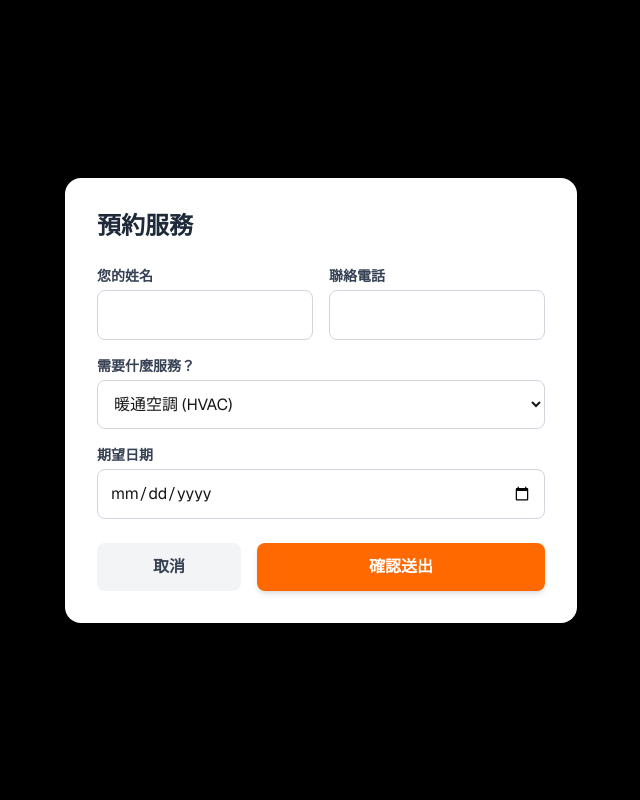
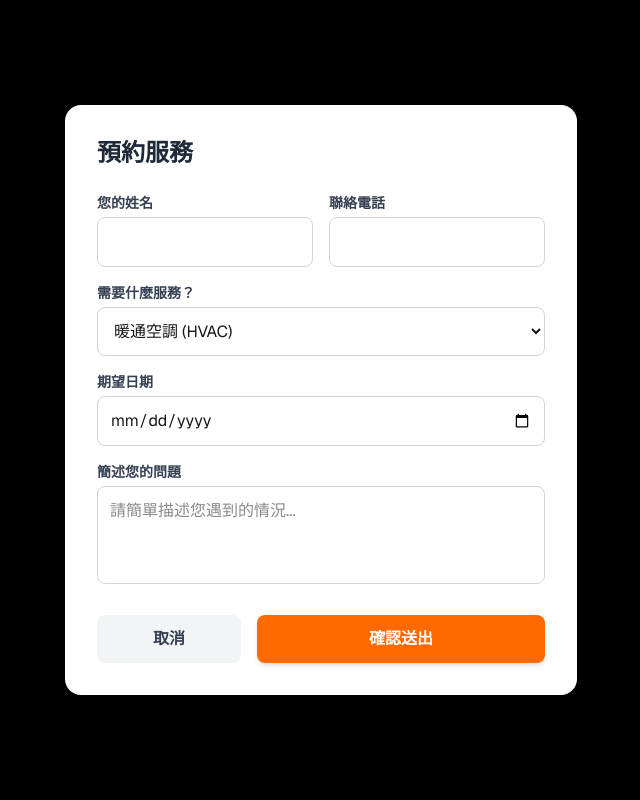
Before and after one commit to aixelis/aixelis-next-study, a Next.js app: page / in a window 1280 px wide. Both pictures are taken after a click on the button "立即預約". Shown: the top 800 px of the page, without its empty margins (319-959 px from the left). Built offline with nearby package versions, Linux system fonts and the light colour scheme.

Commit message:
加简述问题

```diff
--- a/app/page.tsx
+++ b/app/page.tsx
@@ -32,6 +32,9 @@ const translations = {
     serviceLabel: '需要什麼服務？',
     serviceOptions: ['暖通空調 (HVAC)', '電力維修', '管道工程', '其他綜合服務'],
     dateLabel: '期望日期',
+    // --- 新增的欄位翻譯 ---
+    descLabel: '簡述您的問題',
+    descPlaceholder: '請簡單描述您遇到的情況...',
     cancelBtn: '取消',
     submitBtn: '確認送出',
     bookSuccess: '✅ 預約已送出！我們將盡快與您聯絡。'
@@ -64,6 +67,9 @@ const translations = {
     serviceLabel: 'Service Needed?',
     serviceOptions: ['HVAC', 'Electrical', 'Plumbing', 'Other'],
     dateLabel: 'Preferred Date',
+    // --- 新增的欄位翻譯 ---
+    descLabel: 'Brief Description',
+    descPlaceholder: 'Please briefly describe your issue...',
     cancelBtn: 'Cancel',
     submitBtn: 'Submit Request',
     bookSuccess: '✅ Request submitted! We will contact you soon.'
@@ -182,7 +188,7 @@ export default function Home() {
         {t.footer}
       </footer>
 
-      {/* 5. 预约表单弹窗 (Modal) */}
+      {/* 5. 預約表單彈窗 (Modal) */}
       {showModal && (
         <div className="fixed inset-0 bg-black bg-opacity-60 flex justify-center items-center z-50 px-4 backdrop-blur-sm">
           <div className="bg-white p-8 rounded-2xl shadow-2xl w-full max-w-lg transform transition-all relative">
@@ -215,6 +221,16 @@ export default function Home() {
                   <input type="date" required className="w-full p-3 border border-gray-300 rounded-lg focus:ring-2 focus:ring-blue-500 focus:outline-none" />
                 </div>
 
+                {/* 這是新增加的留言框 (Textarea) */}
+                <div>
+                  <label className="block text-sm font-bold text-gray-700 mb-1">{t.descLabel}</label>
+                  <textarea
+                    rows={3}
+                    className="w-full p-3 border border-gray-300 rounded-lg focus:ring-2 focus:ring-blue-500 focus:outline-none resize-none"
+                    placeholder={t.descPlaceholder}
+                  ></textarea>
+                </div>
+
                 <div className="flex gap-4 mt-6">
                   <button type="button" onClick={() => setShowModal(false)} className="w-1/3 bg-gray-100 text-gray-700 font-bold py-3 rounded-lg hover:bg-gray-200 transition">
                     {t.cancelBtn}
```
